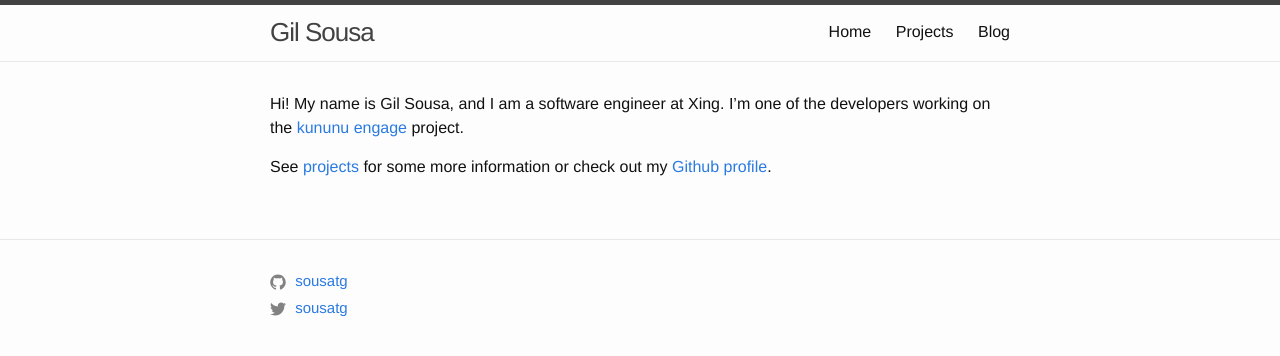
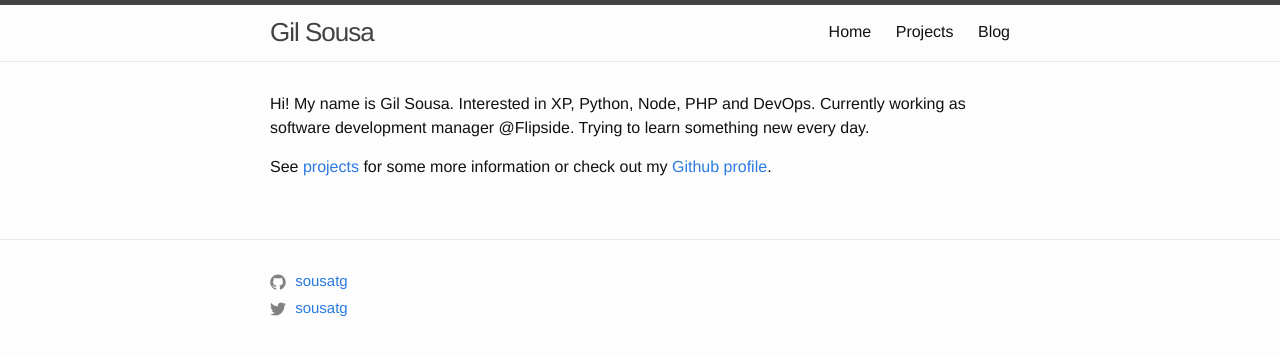
Before and after one commit to sousatg/sousatg.github.io, a Jekyll site: the page built from index.md, in a window 1280 px wide. Shown: the top 356 px of the page. Built offline with Jekyll 4.4.1, drawn with Linux system fonts in a browser that asks for light colours.

Commit message:
Change index

```diff
--- a/index.md
+++ b/index.md
@@ -3,6 +3,6 @@ layout: home
 title: Home
 ---
 
-Hi! My name is Gil Sousa, and I am a software engineer at Xing. I'm one of the developers working on the  [kununu engage](https://engage.kununu.com/en/){:target="_blank"} project.
+Hi! My name is Gil Sousa. Interested in XP, Python, Node, PHP and DevOps. Currently working as software development manager @Flipside. Trying to learn something new every day.
 
 See [projects](/projects) for some more information or check out my [Github profile](https://github.com/sousatg){:target="_blank"}.
```
